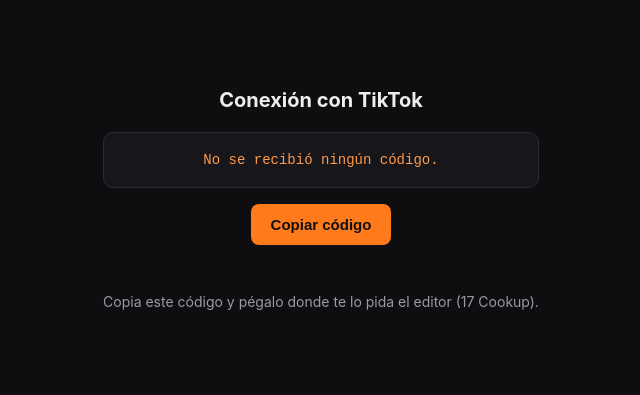
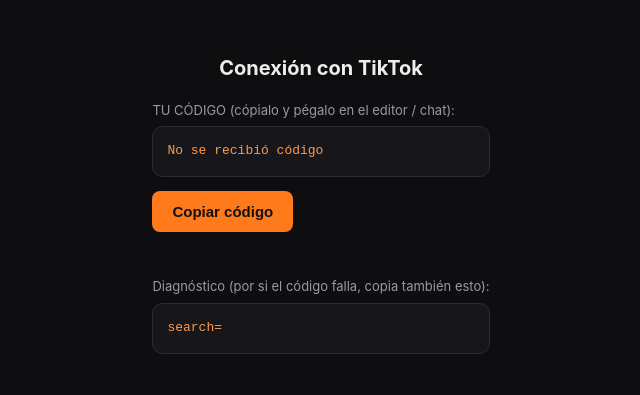
Before and after one commit to 17uknow/clips, a plain HTML site: page tiktok-callback.html in a window 1280 px wide. Shown: the part 201-596 px from the top of the page, without its empty margins (319-959 px from the left). Drawn offline with Linux system fonts and the light colour scheme.

Commit message:
Add files via upload

```diff
--- a/tiktok-callback.html
+++ b/tiktok-callback.html
@@ -7,37 +7,37 @@
 <style>
   body{margin:0;font:16px/1.6 -apple-system,Helvetica,Arial,sans-serif;background:#0e0e10;color:#eee;
        display:flex;min-height:100vh;align-items:center;justify-content:center}
-  .card{max-width:520px;padding:32px;text-align:center}
-  h1{font-size:20px}
-  code{display:block;background:#17171b;border:1px solid #2a2a31;border-radius:10px;padding:16px;
-       margin:16px 0;word-break:break-all;color:#ff9a4a;font-size:14px}
+  .card{max-width:640px;padding:32px}
+  h1{font-size:20px;text-align:center}
+  .lbl{color:#9a9aa5;font-size:13px;margin-top:16px}
+  code{display:block;background:#17171b;border:1px solid #2a2a31;border-radius:10px;padding:14px;
+       margin:6px 0;word-break:break-all;color:#ff9a4a;font-size:13px}
   button{background:#ff7a1a;color:#111;border:0;border-radius:8px;padding:12px 20px;font-size:15px;
-         font-weight:700;cursor:pointer}
-  .ok{color:#3ddc84;margin-top:10px;min-height:20px}
-  .mut{color:#9a9aa5;font-size:14px}
+         font-weight:700;cursor:pointer;margin-top:8px}
+  .ok{color:#3ddc84;margin-top:8px;min-height:20px}
+  .mut{color:#9a9aa5;font-size:14px;text-align:center}
 </style>
 </head>
 <body>
 <div class="card">
   <h1>Conexión con TikTok</h1>
-  <p class="mut" id="msg">Leyendo el código de autorización…</p>
+  <div class="lbl">TU CÓDIGO (cópialo y pégalo en el editor / chat):</div>
   <code id="code">—</code>
   <button id="copy">Copiar código</button>
   <p class="ok" id="ok"></p>
-  <p class="mut">Copia este código y pégalo donde te lo pida el editor (17 Cookup).</p>
+  <div class="lbl">Diagnóstico (por si el código falla, copia también esto):</div>
+  <code id="raw">—</code>
 </div>
 <script>
-  const p = new URLSearchParams(location.search);
-  const code = p.get('code');
-  const err = p.get('error');
-  const el = document.getElementById('code');
-  const msg = document.getElementById('msg');
-  if (code) { el.textContent = code; msg.textContent = 'Tu código de autorización:'; }
-  else if (err) { el.textContent = err + (p.get('error_description') ? (' — ' + p.get('error_description')) : ''); msg.textContent = 'Hubo un error:'; }
-  else { el.textContent = 'No se recibió ningún código.'; msg.textContent = ''; }
+  const search = location.search;
+  const params = new URLSearchParams(search);
+  const code = params.get('code') || '';
+  const err = params.get('error');
+  document.getElementById('code').textContent = err ? ('ERROR: ' + err + ' — ' + (params.get('error_description')||'')) : (code || 'No se recibió código');
+  document.getElementById('raw').textContent = 'search=' + search;
   document.getElementById('copy').onclick = async () => {
-    try { await navigator.clipboard.writeText(code || ''); document.getElementById('ok').textContent = 'Copiado ✓'; }
-    catch(e){ document.getElementById('ok').textContent = 'Selecciona el código y cópialo a mano.'; }
+    try { await navigator.clipboard.writeText(code); document.getElementById('ok').textContent = 'Copiado ✓'; }
+    catch(e){ document.getElementById('ok').textContent = 'Selecciónalo y cópialo a mano.'; }
   };
 </script>
 </body>
```
